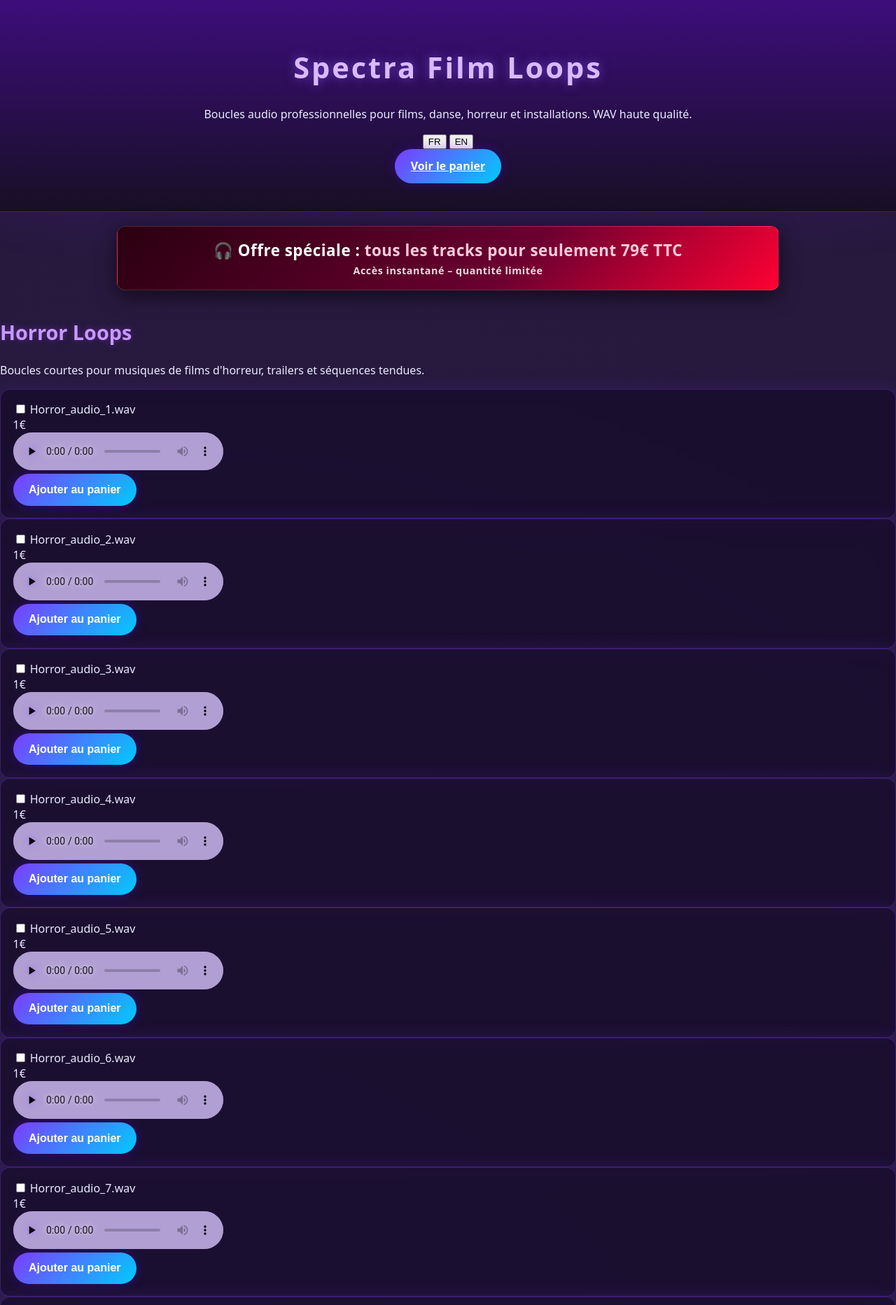
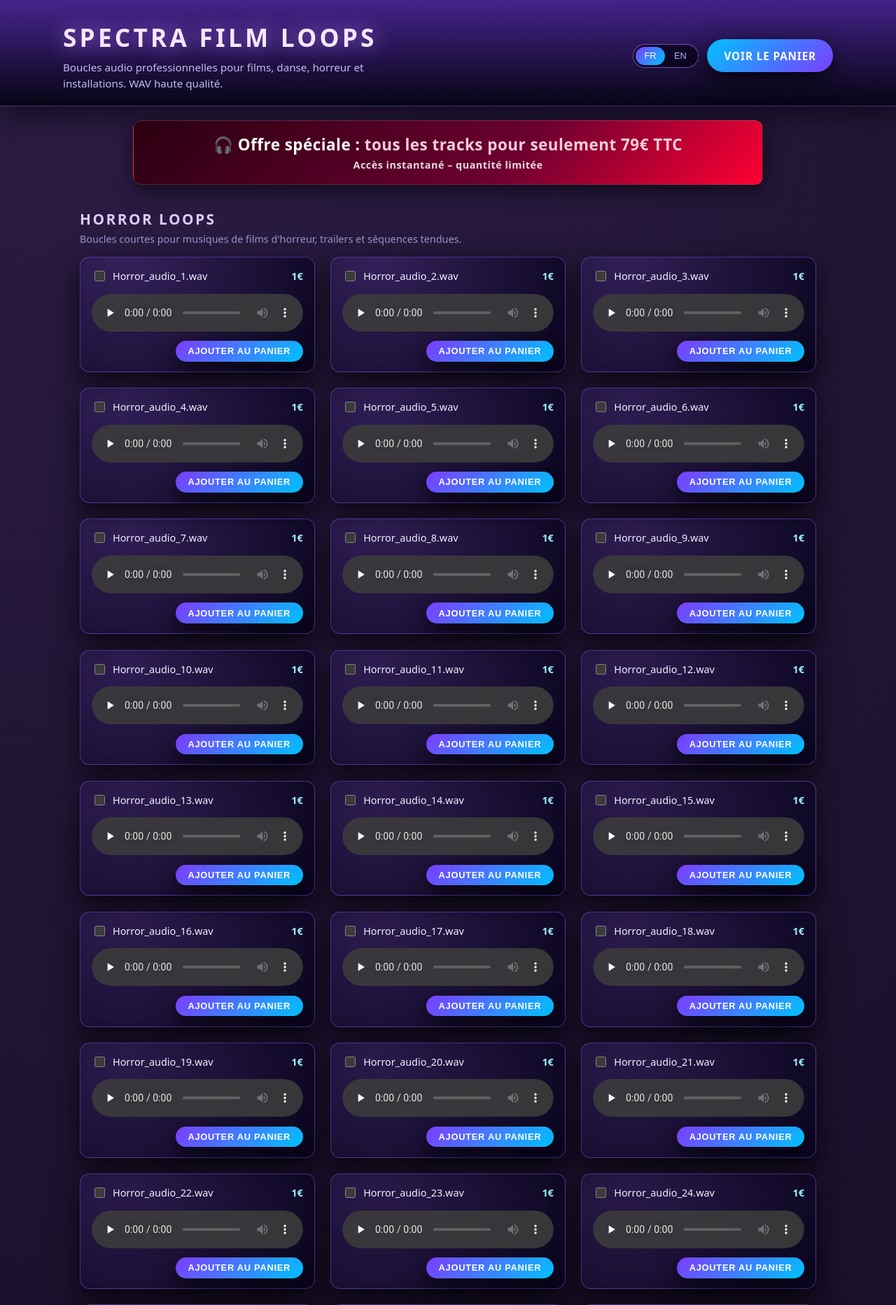
Before and after one commit to vincentbastille10/cinema_loops_shopping, a Flask app: page / in a window 1280 px wide. Shown: the top 1865 px of the page at 70% size. Run offline with Flask 3, Linux system fonts and the light colour scheme; some libraries are stand-ins or nearby versions.

Commit message:
Update styles.css

```diff
--- a/static/styles.css
+++ b/static/styles.css
@@ -1,122 +1,328 @@
+/* ========== GLOBAL ========== */
+
+*,
+*::before,
+*::after {
+  box-sizing: border-box;
+}
+
+:root {
+  color-scheme: dark;
+}
+
 body {
   margin: 0;
-  font-family: system-ui, sans-serif;
-  background: radial-gradient(circle at 20% 10%, #2b1c44, #0a0612 70%);
-  color: #eaeaff;
+  font-family: system-ui, -apple-system, BlinkMacSystemFont, sans-serif;
+  background: radial-gradient(circle at 10% 0, #2b1c44 0, #05030b 55%, #030008 100%);
+  color: #f5f5ff;
 }
 
+/* ========== HEADER ========== */
+
 header {
-  padding: 2.5rem 1.5rem;
-  text-align: center;
-  background: linear-gradient(
-    180deg,
-    rgba(90, 0, 200, 0.45),
-    rgba(0, 0, 0, 0.4)
-  );
-  border-bottom: 1px solid rgba(255, 255, 255, 0.05);
-  box-shadow: 0 0 60px rgba(120, 0, 255, 0.15);
+  padding: 1.8rem 1.5rem 1.3rem;
+  border-bottom: 1px solid rgba(255, 255, 255, 0.04);
+  background: linear-gradient(180deg, rgba(85, 40, 180, 0.65), rgba(5, 4, 18, 0.96));
+  box-shadow: 0 12px 40px rgba(0, 0, 0, 0.55);
+}
+
+.header-inner {
+  max-width: 1100px;
+  margin: 0 auto;
+  display: flex;
+  align-items: center;
+  justify-content: space-between;
+  gap: 1.5rem;
 }
 
 h1 {
-  font-size: 2.6rem;
-  font-weight: 600;
-  letter-spacing: 0.07em;
-  color: #dcb8ff;
-  text-shadow: 0 0 15px rgba(140, 90, 255, 0.6);
+  margin: 0;
+  font-size: 2.2rem;
+  letter-spacing: 0.12em;
+  text-transform: uppercase;
+  color: #f4e8ff;
+  text-shadow: 0 0 28px rgba(180, 120, 255, 0.9);
 }
 
-/* TITRES DES CATÉGORIES */
-h2 {
-  margin-top: 2.5rem;
-  font-size: 1.8rem;
-  color: #c799ff;
-  text-shadow: 0 0 10px rgba(160, 60, 255, 0.4);
+.subtitle {
+  margin: 0.5rem 0 0;
+  max-width: 520px;
+  font-size: 0.95rem;
+  line-height: 1.5;
+  color: #c2bcf3;
 }
 
-/* CARTES */
+.header-right {
+  display: flex;
+  align-items: center;
+  gap: 0.8rem;
+}
+
+/* Lang switch */
+
+.lang-switch {
+  display: inline-flex;
+  padding: 3px;
+  border-radius: 999px;
+  background: rgba(5, 2, 20, 0.7);
+  border: 1px solid rgba(180, 120, 255, 0.6);
+}
+
+.lang-btn {
+  border: none;
+  background: transparent;
+  color: #b7b0ff;
+  font-size: 0.8rem;
+  padding: 0.35rem 0.8rem;
+  border-radius: 999px;
+  cursor: pointer;
+  transition: 0.2s;
+}
+
+.lang-btn.active {
+  background: linear-gradient(135deg, #7c3dff, #00c2ff);
+  color: #fff;
+}
+
+/* ========== LAYOUT GÉNÉRAL ========== */
+
+.main-container {
+  max-width: 1100px;
+  margin: 1.8rem auto 3.5rem;
+  padding: 0 1.5rem;
+}
+
+/* Messages status Stripe */
+
+.status {
+  margin-bottom: 1.5rem;
+  padding: 0.9rem 1rem;
+  border-radius: 10px;
+  font-size: 0.9rem;
+}
+
+.status-success {
+  background: #08371e;
+  color: #c6f7d0;
+  border: 1px solid #1e7b46;
+}
+
+.status-cancel {
+  background: #3b1515;
+  color: #f8caca;
+  border: 1px solid #8a3030;
+}
+
+/* Titres sections */
+
+h2 {
+  margin: 2.2rem 0 0.3rem;
+  font-size: 1.3rem;
+  text-transform: uppercase;
+  letter-spacing: 0.12em;
+  color: #dfc9ff;
+}
+
+.section-subtitle {
+  margin: 0 0 1rem;
+  font-size: 0.9rem;
+  color: #9b95c9;
+}
+
+/* ========== LISTE DES LOOPS ========== */
+
+.loop-list {
+  display: grid;
+  grid-template-columns: repeat(auto-fit, minmax(260px, 1fr));
+  gap: 1.4rem;
+  margin-top: 0.8rem;
+}
+
 .loop-card {
-  background: rgba(20, 10, 40, 0.65);
-  border: 1px solid rgba(110, 50, 200, 0.4);
-  padding: 1.1rem;
+  background: radial-gradient(circle at 20% 0, rgba(130, 80, 255, 0.15), rgba(10, 5, 30, 0.95));
   border-radius: 14px;
-  backdrop-filter: blur(8px);
-  box-shadow: 0 0 25px rgba(120, 60, 255, 0.15);
-  transition: transform 0.2s, box-shadow 0.2s;
+  padding: 1rem 1rem 0.9rem;
+  border: 1px solid rgba(135, 100, 255, 0.45);
+  box-shadow: 0 16px 40px rgba(0, 0, 0, 0.7);
+  display: flex;
+  flex-direction: column;
+  gap: 0.6rem;
+  transition: transform 0.18s ease, box-shadow 0.18s ease, border-color 0.2s;
 }
 
 .loop-card:hover {
   transform: translateY(-3px);
-  box-shadow: 0 0 40px rgba(150, 80, 255, 0.3);
+  box-shadow: 0 20px 60px rgba(150, 110, 255, 0.55);
+  border-color: rgba(180, 140, 255, 0.9);
 }
 
-/* BOUTONS */
+.loop-header {
+  display: flex;
+  justify-content: space-between;
+  align-items: center;
+  gap: 0.75rem;
+}
+
+.loop-left {
+  display: flex;
+  align-items: center;
+  gap: 0.5rem;
+}
+
+.loop-name {
+  font-size: 0.9rem;
+  color: #f3efff;
+}
+
+.loop-price {
+  font-size: 0.9rem;
+  color: #9ff0ff;
+  font-weight: 600;
+}
+
+/* Checkbox */
+
+.loop-checkbox {
+  width: 15px;
+  height: 15px;
+}
+
+/* Player audio */
+
+audio.loop-player {
+  width: 100%;
+  margin-top: 0.3rem;
+  border-radius: 999px;
+  overflow: hidden;
+}
+
+/* Bouton sous le player */
+
+.loop-actions {
+  display: flex;
+  justify-content: flex-end;
+  margin-top: 0.25rem;
+}
+
+/* ========== BOUTONS ========== */
+
 .btn {
-  display: inline-block;
-  padding: 0.85rem 1.4rem;
-  background: linear-gradient(135deg, #7c3cff, #00ccff);
-  color: white;
-  border-radius: 30px;
-  text-align: center;
+  display: inline-flex;
+  align-items: center;
+  justify-content: center;
+  gap: 0.35rem;
+  padding: 0.82rem 1.5rem;
+  border-radius: 999px;
+  border: none;
+  background: linear-gradient(135deg, #7c3cff, #00c2ff);
+  color: #fff;
+  font-size: 0.95rem;
+  font-weight: 600;
+  letter-spacing: 0.06em;
+  text-transform: uppercase;
   cursor: pointer;
-  border: none;
-  font-weight: 600;
-  font-size: 1rem;
-  box-shadow: 0 0 15px rgba(80, 0, 255, 0.35);
-  transition: 0.25s;
+  box-shadow: 0 10px 30px rgba(0, 0, 0, 0.75);
+  transition: transform 0.15s ease, box-shadow 0.15s ease, opacity 0.15s;
+  text-decoration: none;
 }
 
 .btn:hover {
-  box-shadow: 0 0 30px rgba(120, 60, 255, 0.55);
-  transform: translateY(-2px);
+  transform: translateY(-1px);
+  box-shadow: 0 14px 40px rgba(0, 0, 0, 0.85);
 }
 
-/* PLAYER AUDIO */
-audio::-webkit-media-controls-panel {
-  background: rgba(80, 30, 160, 0.4);
+.btn:active {
+  transform: translateY(1px);
+  box-shadow: 0 6px 20px rgba(0, 0, 0, 0.8);
 }
 
-audio::-webkit-media-controls-play-button {
-  filter: drop-shadow(0 0 5px #9f6cff);
-}
-.about-container {
-  max-width: 820px;
-  margin: 2rem auto;
-  padding: 0 1.5rem 4rem;
-  color: #eaeaff;
-  line-height: 1.65;
+.btn-small {
+  padding: 0.45rem 1.1rem;
+  font-size: 0.8rem;
 }
 
-.about-container h2 {
-  margin-top: 2rem;
-  color: #d3b7ff;
-  text-shadow: 0 0 12px rgba(160, 60, 255, 0.4);
+.btn-cart {
+  background: linear-gradient(135deg, #00c2ff, #7c3cff);
 }
 
-.about-container h3 {
-  margin-top: 1.2rem;
-  color: #a47cff;
+.btn-added {
+  box-shadow: 0 0 16px rgba(0, 255, 180, 0.9);
 }
 
-.about-container ul {
-  padding-left: 1.2rem;
-  margin: 0.5rem 0 1rem;
+/* Bouton bas de page */
+
+.go-cart-bottom {
+  margin-top: 2rem;
+  text-align: center;
 }
 
-.about-quote {
-  padding: 1rem;
-  background: rgba(80, 20, 160, 0.25);
-  border-left: 4px solid #b37dff;
-  border-radius: 6px;
-  font-size: 1rem;
-  margin: 1rem 0;
+/* ========== PANIER (cart.html) ========== */
+
+.cart-list {
+  margin-top: 1.5rem;
+  display: flex;
+  flex-direction: column;
+  gap: 0.9rem;
 }
 
-.about-contact {
-  background: rgba(255,255,255,0.05);
-  padding: 0.7rem 1rem;
-  border-radius: 6px;
-  display: inline-block;
-  margin-top: 0.5rem;
+.cart-row {
+  display: flex;
+  align-items: center;
+  justify-content: space-between;
+  gap: 1rem;
+  padding: 0.9rem 1rem;
+  border-radius: 12px;
+  background: radial-gradient(circle at 20% 0, rgba(130, 80, 255, 0.18), rgba(10, 5, 30, 0.95));
+  border: 1px solid rgba(135, 100, 255, 0.4);
+  box-shadow: 0 12px 40px rgba(0, 0, 0, 0.7);
+}
+
+.cart-row-main {
+  display: flex;
+  flex-direction: column;
+  gap: 0.15rem;
+}
+
+.cart-row-name {
+  font-size: 0.9rem;
+  color: #f4f1ff;
+}
+
+.cart-row-price {
+  font-size: 0.85rem;
+  color: #9ff0ff;
+}
+
+.cart-empty {
+  margin-top: 1.8rem;
+  font-size: 0.95rem;
+  color: #c2baf2;
+}
+
+.cart-summary {
+  margin-top: 2rem;
+  display: flex;
+  align-items: center;
+  justify-content: space-between;
+  flex-wrap: wrap;
+  gap: 0.9rem;
+}
+
+.cart-total {
+  font-size: 1.05rem;
+  font-weight: 600;
+  color: #f2e9ff;
+}
+
+/* ========== FOOTER ========== */
+
+footer {
+  border-top: 1px solid rgba(255, 255, 255, 0.04);
+  padding: 1.4rem 1.5rem 1.7rem;
+  text-align: center;
+  font-size: 0.8rem;
+  color: #8f8bb5;
+  background: radial-gradient(circle at 90% 0, rgba(80, 30, 150, 0.35), rgba(3, 2, 10, 0.98));
 }
 
 .footer-link {
@@ -124,6 +330,29 @@ audio::-webkit-media-controls-play-button {
   margin-right: 0.4rem;
   text-decoration: none;
 }
+
 .footer-link:hover {
   text-shadow: 0 0 8px rgba(180, 90, 255, 0.7);
 }
+
+/* ========== RESPONSIVE ========== */
+
+@media (max-width: 768px) {
+  .header-inner {
+    flex-direction: column;
+    align-items: flex-start;
+  }
+
+  .header-right {
+    align-self: stretch;
+    justify-content: space-between;
+  }
+
+  .main-container {
+    padding-inline: 1.1rem;
+  }
+
+  .loop-list {
+    grid-template-columns: 1fr;
+  }
+}
```
